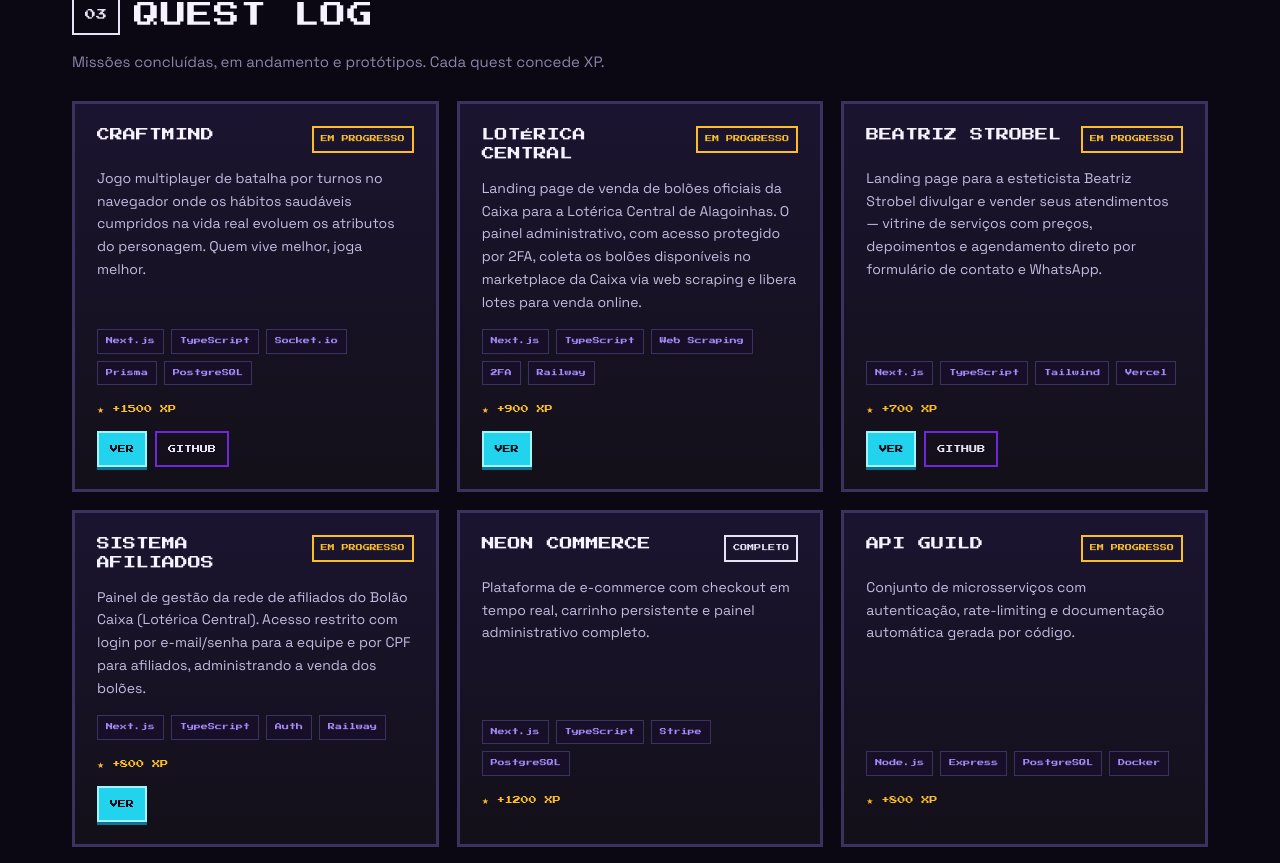
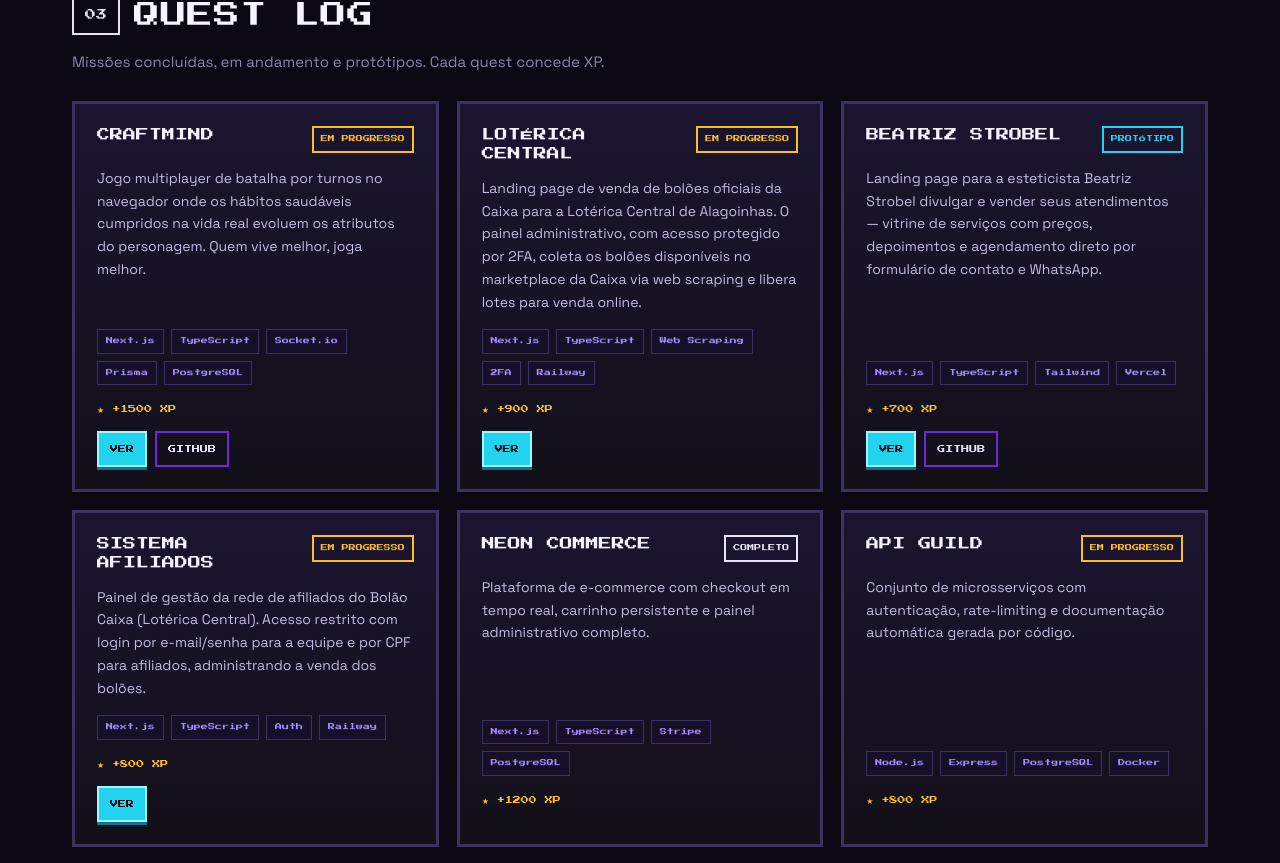
Before and after one commit to PeuAlmeidaDev/pedro.dev, a React (Vite) app: page / in a window 1280 px wide. Shown: the part 2400-3263 px from the top of the page. Built offline with nearby package versions, Linux system fonts and the light colour scheme.

Commit message:
content(projects): set Beatriz Strobel status to prototype

```diff
--- a/src/data/projects.ts
+++ b/src/data/projects.ts
@@ -30,7 +30,7 @@ export const projects: Project[] = [
     name: 'BEATRIZ STROBEL',
     desc: 'Landing page para a esteticista Beatriz Strobel divulgar e vender seus atendimentos — vitrine de serviços com preços, depoimentos e agendamento direto por formulário de contato e WhatsApp.',
     tech: ['Next.js', 'TypeScript', 'Tailwind', 'Vercel'],
-    status: 'EM PROGRESSO',
+    status: 'PROTÓTIPO',
     xp: 700,
     demoUrl: 'https://beatrizstrobel-estetica.vercel.app/',
     repoUrl: 'https://github.com/PeuAlmeidaDev/beatrizstrobel-estetica',
```
